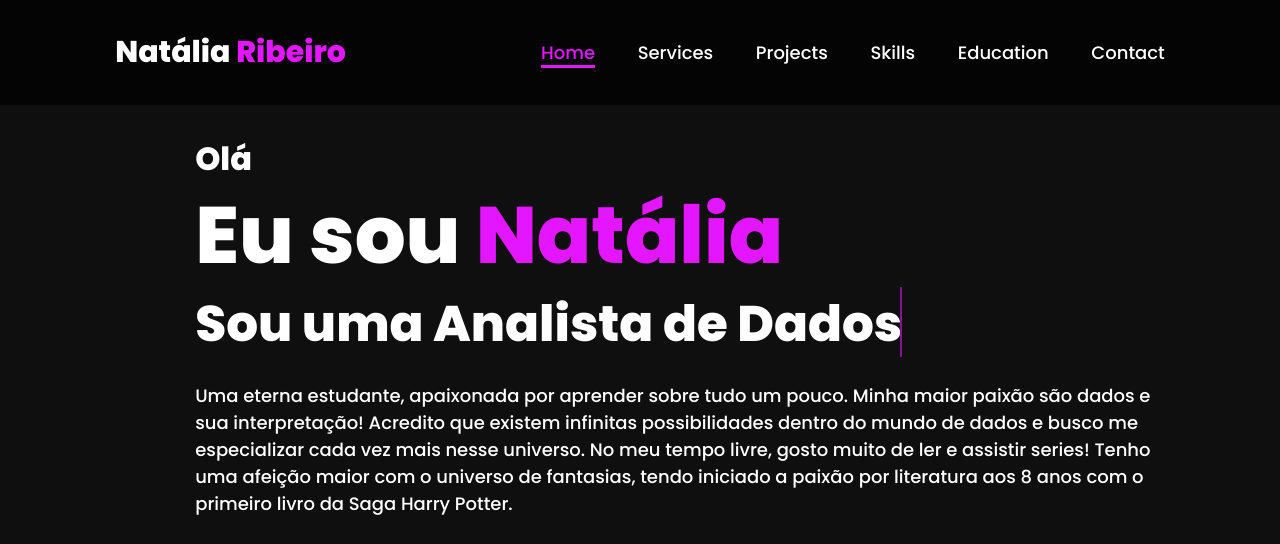
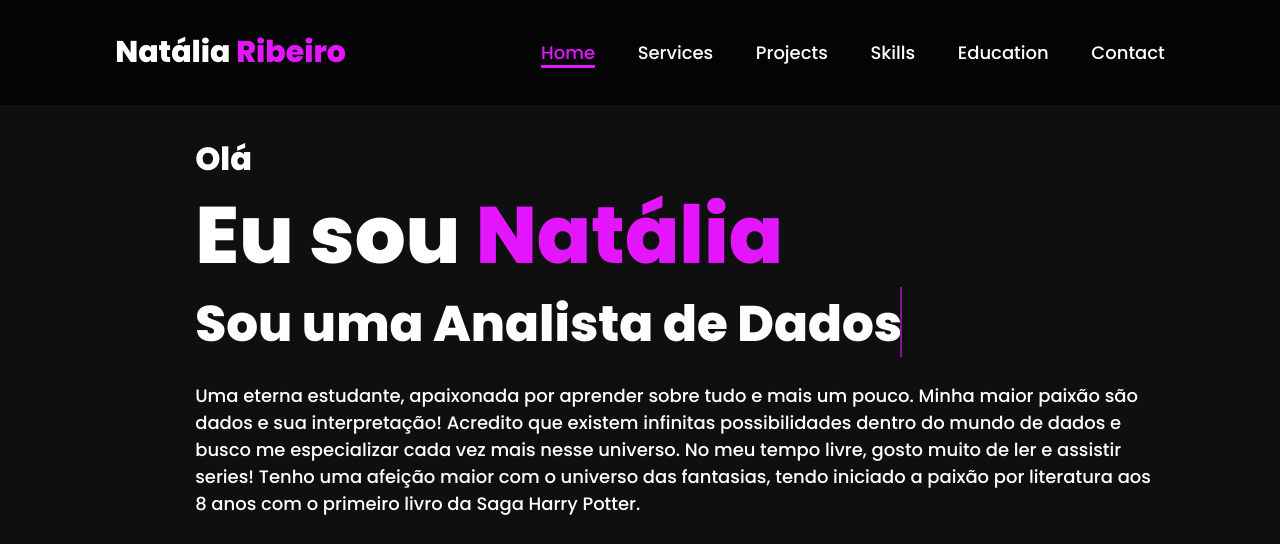
Before and after one commit to imcallednati/Ciencia-de-Dados-Ferramenta-Web-, a plain HTML site: page index.html in a window 1280 px wide. Shown: the top 544 px of the page. Drawn offline with nearby package versions, Linux system fonts and the light colour scheme.

Commit message:
index.html

```diff
--- a/index.html
+++ b/index.html
@@ -40,8 +40,8 @@
             <h3 class="text-animation">
             Sou uma Analista de Dados<span></span>
             </h3>
-            <p> Uma eterna estudante, apaixonada por aprender sobre tudo um pouco. Minha maior paixão são dados e sua interpretação! Acredito que existem infinitas possibilidades dentro do mundo de dados e busco me especializar cada vez mais nesse universo.
-                No meu tempo livre, gosto muito de ler e assistir series! Tenho uma afeição maior com o universo de fantasias, tendo iniciado a paixão por literatura aos 8 anos com o primeiro livro da Saga Harry Potter.</p>
+            <p> Uma eterna estudante, apaixonada por aprender sobre tudo e mais um pouco. Minha maior paixão são dados e sua interpretação! Acredito que existem infinitas possibilidades dentro do mundo de dados e busco me especializar cada vez mais nesse universo.
+                No meu tempo livre, gosto muito de ler e assistir series! Tenho uma afeição maior com o universo das fantasias, tendo iniciado a paixão por literatura aos 8 anos com o primeiro livro da Saga Harry Potter.</p>
 
             <div class="social-icons">
                 <a href="https://www.linkedin.com/in/nat%C3%A1lia-ribeiro-860705150/"><i class='bx bxl-linkedin-square' ></i></a>
```
